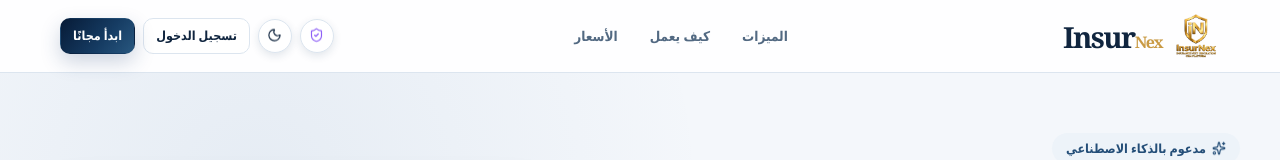
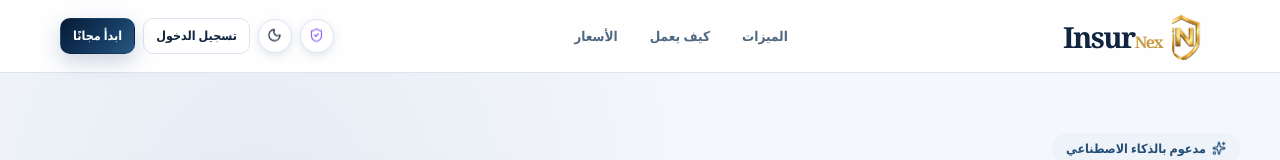
Before and after one commit to eslamshahin1087-lab/InsurNex, a React (Vite) app: page /welcome in a window 1280 px wide. Shown: the top 160 px of the page. Built offline with nearby package versions, Linux system fonts and the light colour scheme; no server answers; a web font is replaced by a local one.

Commit message:
style(branding): align compact emblem with supplied logo

```diff
--- a/src/theme/visual-identity-quality.css
+++ b/src/theme/visual-identity-quality.css
@@ -1301,3 +1301,26 @@ body {
 }
 
 /* END INSURNEX_BRAND_REFRESH_V3 */
+
+
+/* Attached InsurNex emblem: crop the shield from the exact transparent lockup
+   for compact navigation marks while keeping the complete artwork for stacked use. */
+#root .inx-logo-mark {
+  background: transparent !important;
+}
+
+#root .inx-logo-mark > .inx-logo-mark-artwork {
+  position: absolute;
+  top: -2%;
+  left: -30%;
+  display: block;
+  width: 160%;
+  height: 160%;
+  max-width: none;
+  object-fit: contain;
+  object-position: center top;
+}
+
+#root .inx-logo-mark {
+  isolation: isolate;
+}
```
